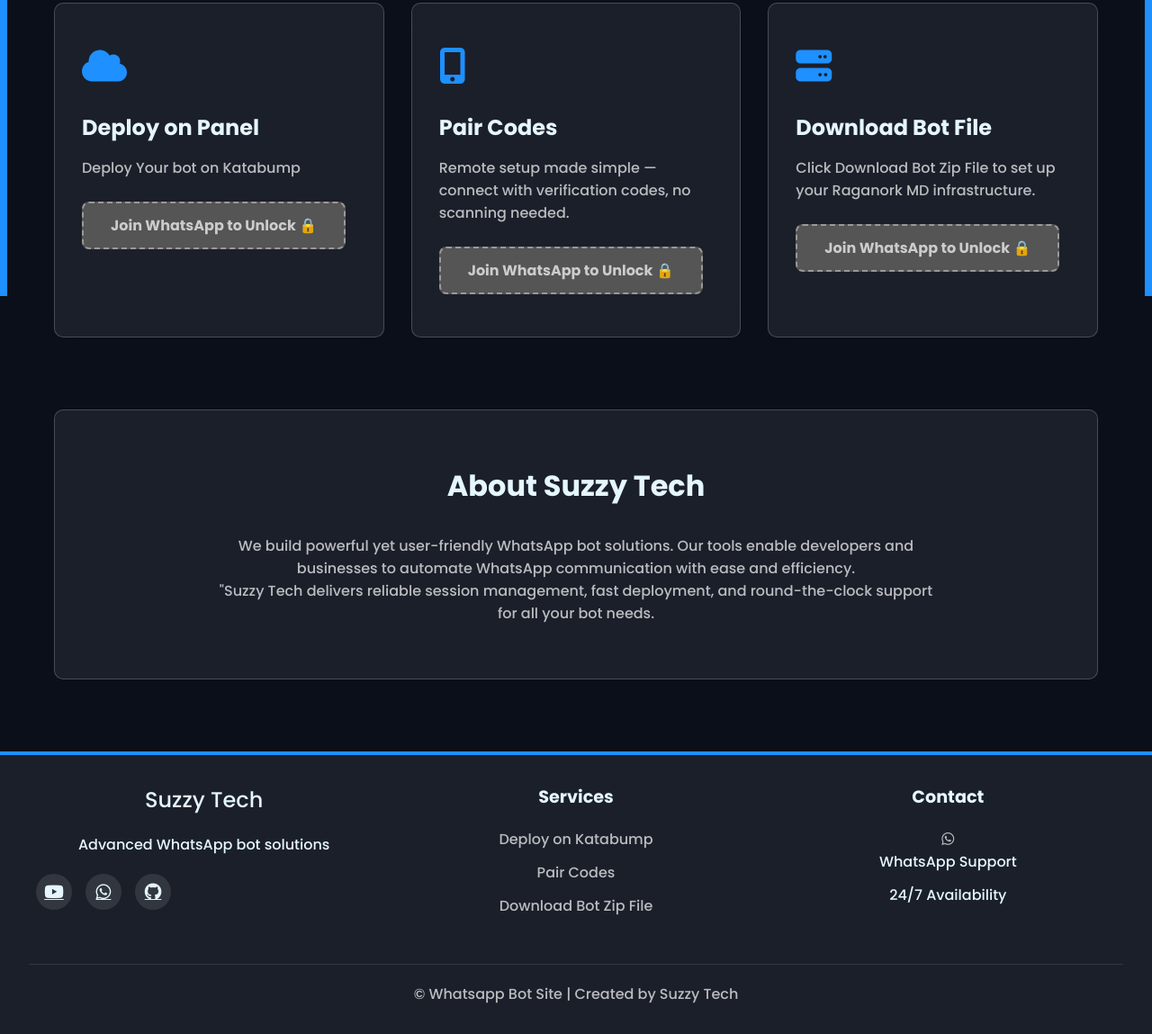
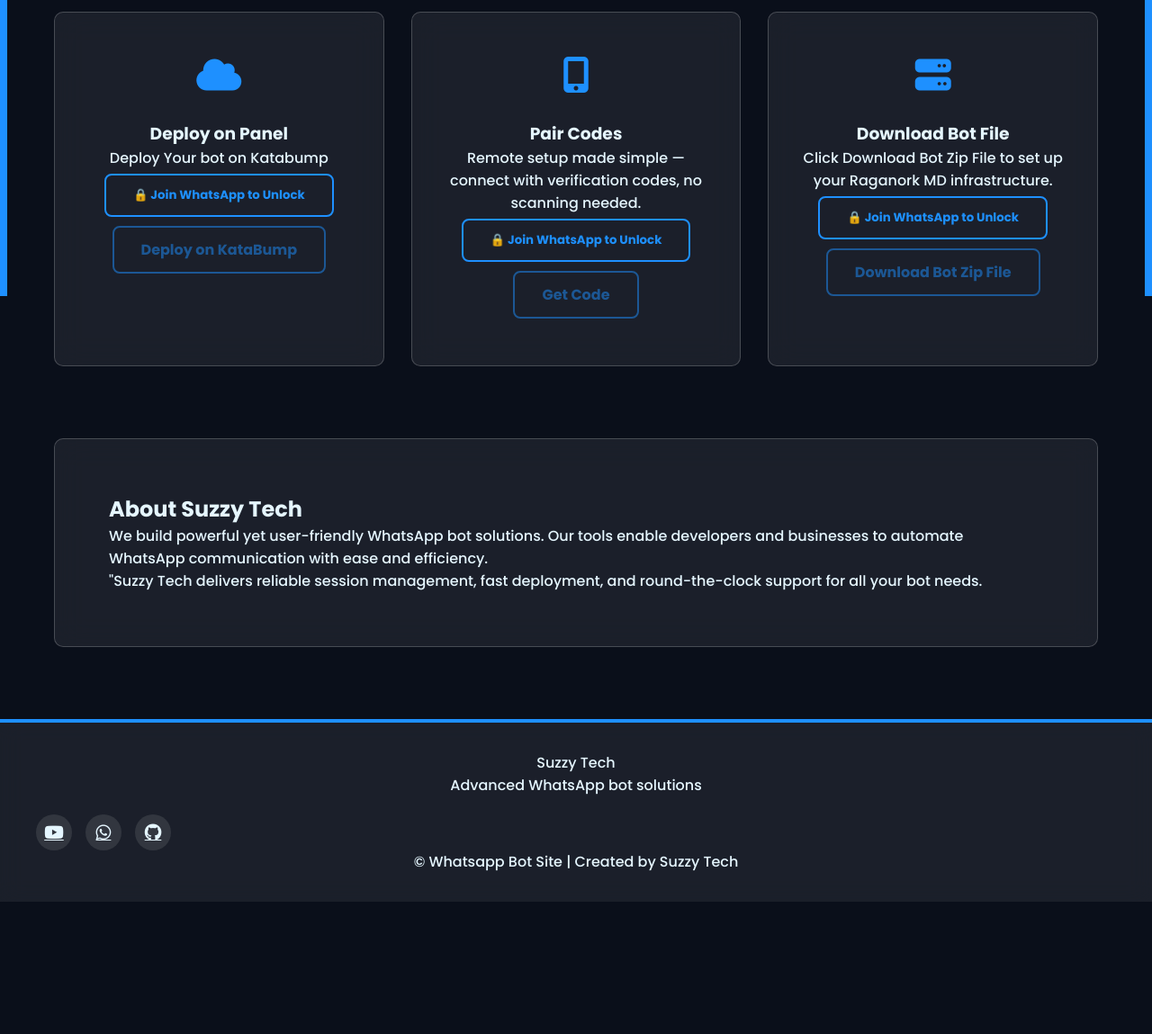
Before and after one commit to SuzzyTech/BotSite, a website: page main.html in a window 1280 px wide. Shown: the part 471-1620 px from the top of the page at 90% size. After the commit the page ends 1473 px from the top, so only its background shows below. Drawn offline with Linux system fonts and the light colour scheme; a script that the page names is missing.

Commit message:
Update main.html

```diff
--- a/main.html
+++ b/main.html
@@ -16,104 +16,249 @@
       --transition: all 0.3s ease-in-out;
     }
 
-    * { margin: 0; padding: 0; box-sizing: border-box; font-family: 'Poppins', sans-serif; transition: var(--transition); }
+    * {
+      margin: 0;
+      padding: 0;
+      box-sizing: border-box;
+      font-family: 'Poppins', sans-serif;
+      transition: var(--transition);
+    }
 
-    body { background: var(--dark); color: var(--light); min-height: 100vh; position: relative; overflow-x: hidden; }
+    body {
+      background: var(--dark);
+      color: var(--light);
+      min-height: 100vh;
+      position: relative;
+      overflow-x: hidden;
+    }
 
     body::before, body::after {
-      content: ''; position: fixed; top: 0; bottom: 0; width: 8px; background: var(--accent); z-index: 999;
+      content: '';
+      position: fixed;
+      top: 0;
+      bottom: 0;
+      width: 8px;
+      background: var(--accent);
+      z-index: 999;
     }
-    body::before { left: 0; } body::after { right: 0; }
+    body::before { left: 0; }
+    body::after { right: 0; }
 
-    .container { max-width: 1200px; margin: 0 auto; padding: 0 20px; }
+    .container {
+      max-width: 1200px;
+      margin: 0 auto;
+      padding: 0 20px;
+    }
 
     .navbar {
-      background: var(--glass-bg); backdrop-filter: blur(12px);
-      position: fixed; top: 0; width: 100%; padding: 1rem 2rem; z-index: 1000;
+      background: var(--glass-bg);
+      backdrop-filter: blur(12px);
+      position: fixed;
+      top: 0;
+      width: 100%;
+      padding: 1rem 2rem;
+      z-index: 1000;
       border-bottom: 1px solid var(--glass-border);
     }
-    .navbar-container { display: flex; justify-content: space-between; align-items: center; }
-    .logo { color: var(--light); text-decoration: none; font-size: 1.5rem; font-weight: 700; display: flex; align-items: center; gap: 0.75rem; }
-    .logo i { color: var(--accent); }
-    .nav-links { display: flex; gap: 30px; }
-    .nav-links a { color: var(--light); text-decoration: none; font-weight: 500; position: relative; }
+
+    .navbar-container {
+      display: flex;
+      justify-content: space-between;
+      align-items: center;
+    }
+
+    .logo {
+      color: var(--light);
+      text-decoration: none;
+      font-size: 1.5rem;
+      font-weight: 700;
+      display: flex;
+      align-items: center;
+      gap: 0.75rem;
+    }
+
+    .logo i {
+      color: var(--accent);
+    }
+
+    .nav-links {
+      display: flex;
+      gap: 30px;
+    }
+
+    .nav-links a {
+      color: var(--light);
+      text-decoration: none;
+      font-weight: 500;
+      position: relative;
+    }
+
     .nav-links a::after {
-      content: ''; position: absolute; bottom: -5px; left: 0; width: 0; height: 2px;
-      background: var(--accent); transition: var(--transition);
+      content: '';
+      position: absolute;
+      bottom: -5px;
+      left: 0;
+      width: 0;
+      height: 2px;
+      background: var(--accent);
+      transition: var(--transition);
     }
-    .nav-links a:hover::after { width: 100%; }
 
-    .hero { padding: 8rem 0 4rem; text-align: center; }
+    .nav-links a:hover::after {
+      width: 100%;
+    }
+
+    .hero {
+      padding: 8rem 0 4rem;
+      text-align: center;
+    }
+
     .hero h1 {
-      font-size: 3rem; background: linear-gradient(to right, var(--primary), var(--accent));
-      -webkit-background-clip: text; background-clip: text; color: transparent; margin-bottom: 1rem;
+      font-size: 3rem;
+      background: linear-gradient(to right, var(--primary), var(--accent));
+      -webkit-background-clip: text;
+      background-clip: text;
+      color: transparent;
+      margin-bottom: 1rem;
     }
-    .hero p { font-size: 1.2rem; color: rgba(255,255,255,0.7); max-width: 700px; margin: 0 auto; }
 
-    .stats { display: grid; grid-template-columns: repeat(auto-fit, minmax(200px, 1fr)); gap: 20px; margin: 60px 0; }
+    .hero p {
+      font-size: 1.2rem;
+      color: rgba(255,255,255,0.7);
+      max-width: 700px;
+      margin: 0 auto;
+    }
+
+    .stats {
+      display: grid;
+      grid-template-columns: repeat(auto-fit, minmax(200px, 1fr));
+      gap: 20px;
+      margin: 60px 0;
+    }
+
     .stat-card {
-      background: var(--glass-bg); border: 1px solid var(--glass-border); border-radius: 10px;
-      padding: 30px; text-align: center; backdrop-filter: blur(16px);
+      background: var(--glass-bg);
+      border: 1px solid var(--glass-border);
+      border-radius: 10px;
+      padding: 30px;
+      text-align: center;
+      backdrop-filter: blur(16px);
     }
-    .stat-card:hover { transform: translateY(-5px); box-shadow: 0 10px 25px rgba(0,0,0,0.3); }
-    .stat-number { font-size: 2.5rem; font-weight: 700; color: var(--accent); margin-bottom: 10px; }
-    .stat-label { color: var(--light); font-size: 1rem; opacity: 0.8; }
 
-    .features { display: grid; grid-template-columns: repeat(auto-fit, minmax(300px, 1fr)); gap: 30px; margin: 80px 0; }
+    .stat-card:hover {
+      transform: translateY(-5px);
+      box-shadow: 0 10px 25px rgba(0,0,0,0.3);
+    }
+
+    .stat-number {
+      font-size: 2.5rem;
+      font-weight: 700;
+      color: var(--accent);
+      margin-bottom: 10px;
+    }
+
+    .stat-label {
+      color: var(--light);
+      font-size: 1rem;
+      opacity: 0.8;
+    }
+
+    .features {
+      display: grid;
+      grid-template-columns: repeat(auto-fit, minmax(300px, 1fr));
+      gap: 30px;
+      margin: 80px 0;
+    }
+
     .feature-card {
-      background: var(--glass-bg); border: 1px solid var(--glass-border);
-      border-radius: 10px; padding: 40px 30px; backdrop-filter: blur(16px);
+      background: var(--glass-bg);
+      border: 1px solid var(--glass-border);
+      border-radius: 10px;
+      padding: 40px 30px;
+      backdrop-filter: blur(16px);
+      text-align: center;
     }
-    .feature-card:hover { transform: translateY(-5px); box-shadow: 0 10px 25px rgba(0,0,0,0.3); }
-    .feature-icon { font-size: 2.5rem; color: var(--accent); margin-bottom: 20px; }
-    .feature-card h3 { font-size: 1.5rem; margin-bottom: 15px; color: var(--light); }
-    .feature-card p { color: rgba(255,255,255,0.7); margin-bottom: 25px; }
+
+    .feature-icon {
+      font-size: 2.5rem;
+      color: var(--accent);
+      margin-bottom: 20px;
+    }
 
     .btn {
-      display: inline-block; padding: 12px 30px; background: var(--accent); color: var(--dark);
-      border-radius: 8px; text-decoration: none; font-weight: 600; border: none; cursor: pointer; position: relative; overflow: hidden;
+      display: inline-block;
+      padding: 12px 30px;
+      background: var(--accent);
+      color: var(--dark);
+      border-radius: 8px;
+      text-decoration: none;
+      font-weight: 600;
+      border: none;
+      cursor: pointer;
+      position: relative;
+      overflow: hidden;
+      margin: 5px 0;
     }
-    .btn::before { content: ''; position: absolute; top: 0; left: -100%; width: 100%; height: 100%; background: rgba(255,255,255,0.2); transition: var(--transition); }
-    .btn:hover::before { left: 0; }
-    .btn:hover { transform: translateY(-2px); box-shadow: 0 6px 20px rgba(30,144,255,0.3); }
-    .btn-outline { background: transparent; border: 2px solid var(--accent); color: var(--accent); }
-    .btn-outline:hover { background: rgba(30,144,255,0.1); }
 
-    /* Locked state */
-    .locked {
-      background: #555 !important; border: 2px dashed #999 !important; color: #ccc !important; cursor: pointer;
+    .btn-outline {
+      background: transparent;
+      border: 2px solid var(--accent);
+      color: var(--accent);
     }
-    .locked::after { content: " 🔒"; }
 
-    .about { background: var(--glass-bg); border: 1px solid var(--glass-border); border-radius: 10px; padding: 60px; margin: 80px 0; backdrop-filter: blur(16px); }
-    .about h2 { text-align: center; font-size: 2rem; margin-bottom: 30px; color: var(--light); }
-    .about p { color: rgba(255,255,255,0.7); max-width: 800px; margin: 0 auto; text-align: center; }
+    .btn-outline[disabled] {
+      opacity: 0.5;
+      pointer-events: none;
+    }
 
-    footer { background: var(--glass-bg); backdrop-filter: blur(12px); border-top: 4px solid var(--accent); padding: 2rem; text-align: center; margin-top: 80px; }
-    .footer-grid { display: grid; grid-template-columns: repeat(auto-fit, minmax(200px, 1fr)); gap: 40px; max-width: 1200px; margin: 0 auto; }
-    .footer-logo { font-size: 1.5rem; margin-bottom: 20px; color: var(--light); }
-    .footer-links h3 { font-size: 1.2rem; margin-bottom: 20px; color: var(--light); }
-    .footer-links ul { list-style: none; }
-    .footer-links li { margin-bottom: 12px; }
-    .footer-links a { color: rgba(255,255,255,0.7); text-decoration: none; transition: color 0.3s; }
-    .footer-links a:hover { color: var(--accent); }
-    .social-links { display: flex; gap: 15px; margin-top: 20px; }
-    .social-links a { display: flex; align-items: center; justify-content: center; width: 40px; height: 40px; border-radius: 50%; background: rgba(255,255,255,0.1); color: var(--light); font-size: 1.2rem; transition: all 0.3s; }
-    .social-links a:hover { background: var(--accent); transform: translateY(-3px); }
-    .copyright { text-align: center; margin-top: 40px; padding-top: 20px; border-top: 1px solid rgba(255,255,255,0.1); color: rgba(255,255,255,0.7); }
+    .about {
+      background: var(--glass-bg);
+      border: 1px solid var(--glass-border);
+      border-radius: 10px;
+      padding: 60px;
+      margin: 80px 0;
+      backdrop-filter: blur(16px);
+    }
 
-    @media (max-width: 768px) {
-      .navbar-container { flex-direction: column; gap: 20px; }
-      .nav-links { gap: 20px; }
-      .hero { padding: 6rem 0 3rem; }
-      .hero h1 { font-size: 2.2rem; }
-      .stats { grid-template-columns: repeat(2, 1fr); }
-      .features { grid-template-columns: 1fr; }
-      .about { padding: 40px 20px; }
+    footer {
+      background: var(--glass-bg);
+      backdrop-filter: blur(12px);
+      border-top: 4px solid var(--accent);
+      padding: 2rem;
+      text-align: center;
+      margin-top: 80px;
     }
-    @media (max-width: 480px) {
-      .stats { grid-template-columns: 1fr; }
-      .hero h1 { font-size: 1.8rem; }
+
+    .footer-grid {
+      display: grid;
+      grid-template-columns: repeat(auto-fit, minmax(200px, 1fr));
+      gap: 40px;
+      max-width: 1200px;
+      margin: 0 auto;
+    }
+
+    .social-links {
+      display: flex;
+      gap: 15px;
+      margin-top: 20px;
+    }
+
+    .social-links a {
+      display: flex;
+      align-items: center;
+      justify-content: center;
+      width: 40px;
+      height: 40px;
+      border-radius: 50%;
+      background: rgba(255,255,255,0.1);
+      color: var(--light);
+      font-size: 1.2rem;
+      transition: all 0.3s;
+    }
+
+    .social-links a:hover {
+      background: var(--accent);
+      transform: translateY(-3px);
     }
   </style>
 </head>
@@ -145,19 +290,24 @@
         <div class="feature-icon"><i class="fas fa-cloud"></i></div>
         <h3>Deploy on Panel</h3>
         <p>Deploy Your bot on Katabump</p>
-        <a href="https://dashboard.katabump.com/auth/register#0ffaa0" class="btn btn-outline lockable">Deploy on KataBump</a>
+        <button class="btn btn-outline unlock-btn" data-target="deploy" data-channel="https://whatsapp.com/channel/0029Vb6czaK3GJP2Dngjjj09">🔒 Join WhatsApp to Unlock</button>
+        <a href="https://dashboard.katabump.com/auth/register#0ffaa0" class="btn btn-outline real-btn" id="deploy" disabled>Deploy on KataBump</a>
       </div>
+
       <div class="feature-card">
         <div class="feature-icon"><i class="fas fa-mobile-alt"></i></div>
         <h3>Pair Codes</h3>
         <p>Remote setup made simple — connect with verification codes, no scanning needed.</p>
-        <a href="https://session.raganork.site/pairing-code" class="btn btn-outline lockable">Get Code</a>
+        <button class="btn btn-outline unlock-btn" data-target="code" data-channel="https://whatsapp.com/channel/0029Vb6TpGr8V0tuGPUnmq2V">🔒 Join WhatsApp to Unlock</button>
+        <a href="https://session.raganork.site/pairing-code" class="btn btn-outline real-btn" id="code" disabled>Get Code</a>
       </div>
+
       <div class="feature-card">
         <div class="feature-icon"><i class="fas fa-server"></i></div>
         <h3>Download Bot File</h3>
         <p>Click Download Bot Zip File to set up your Raganork MD infrastructure.</p>
-        <a href="https://github.com/SuzzyTech/Raganork/archive/refs/heads/main.zip" class="btn btn-outline lockable">Download Bot Zip File</a>
+        <button class="btn btn-outline unlock-btn" data-target="zip" data-channel="https://whatsapp.com/channel/0029Vb6c3P0C6ZvmwX8SAp1t">🔒 Join WhatsApp to Unlock</button>
+        <a href="https://github.com/SuzzyTech/Raganork/archive/refs/heads/main.zip" class="btn btn-outline real-btn" id="zip" disabled>Download Bot Zip File</a>
       </div>
     </section>
 
@@ -181,67 +331,33 @@
           <a href="https://github.com/suzzytech" target="_blank"><i class="fab fa-github"></i></a>
         </div>
       </div>
-      <div class="footer-links">
-        <h3>Services</h3>
-        <ul>
-          <li><a href="https://dashboard.katabump.com/auth/register#0ffaa0">Deploy on Katabump</a></li>
-          <li><a href="https://session.raganork.site/pairing-code">Pair Codes</a></li>
-          <li><a href="https://github.com/SuzzyTech/Raganork/archive/refs/heads/main.zip">Download Bot Zip File</a></li>
-        </ul>
-      </div>
-      <div class="footer-links">
-        <h3>Contact</h3>
-        <ul>
-          <a href="https://www.whatsapp.com/channel/0029Vb6czaK3GJP2Dngjjj09/105" target="_blank"><i class="fab fa-whatsapp"></i></a>
-          <li>WhatsApp Support</li>
-          <li>24/7 Availability</li>
-        </ul>
-      </div>
     </div>
     <div class="copyright">
       <p>© <span id="currentYear"></span> Whatsapp Bot Site | Created by Suzzy Tech</p>
     </div>
   </footer>
 
-  <!-- Unlock System -->
+  <!-- Unlock Script -->
   <script>
     document.addEventListener("DOMContentLoaded", () => {
-      const locks = {
-        "Deploy on KataBump": {
-          real: "https://dashboard.katabump.com/auth/register#0ffaa0",
-          unlock: "https://whatsapp.com/channel/0029Vb6czaK3GJP2Dngjjj09",
-          key: "unlock_katabump"
-        },
-        "Get Code": {
-          real: "https://session.raganork.site/pairing-code",
-          unlock: "https://whatsapp.com/channel/0029Vb6TpGr8V0tuGPUnmq2V",
-          key: "unlock_code"
-        },
-        "Download Bot Zip File": {
-          real: "https://github.com/SuzzyTech/Raganork/archive/refs/heads/main.zip",
-          unlock: "https://whatsapp.com/channel/0029Vb6c3P0C6ZvmwX8SAp1t",
-          key: "unlock_zip"
+      document.querySelectorAll(".unlock-btn").forEach(button => {
+        const targetId = button.getAttribute("data-target");
+        const channel = button.getAttribute("data-channel");
+        const realBtn = document.getElementById(targetId);
+
+        // If already unlocked (saved in localStorage)
+        if (localStorage.getItem("unlocked_" + targetId) === "true") {
+          realBtn.removeAttribute("disabled");
+          button.style.display = "none";
         }
-      };
 
-      document.querySelectorAll(".lockable").forEach(btn => {
-        let originalText = btn.textContent.trim();
-        let lock = locks[originalText];
-        if (!lock) return;
-
-        if (localStorage.getItem(lock.key) !== "true") {
-          btn.classList.add("locked");
-          btn.textContent = "Join WhatsApp to Unlock";
-          btn.addEventListener("click", (e) => {
-            e.preventDefault();
-            alert("You must join our WhatsApp channel to unlock this feature!");
-            window.location.href = lock.unlock;
-            localStorage.setItem(lock.key, "true");
-            setTimeout(() => window.location.reload(), 1000);
-          });
-        } else {
-          btn.href = lock.real;
-        }
+        // Unlock on click
+        button.addEventListener("click", () => {
+          window.open(channel, "_blank");
+          realBtn.removeAttribute("disabled");
+          button.style.display = "none";
+          localStorage.setItem("unlocked_" + targetId, "true");
+        });
       });
     });
   </script>
```
